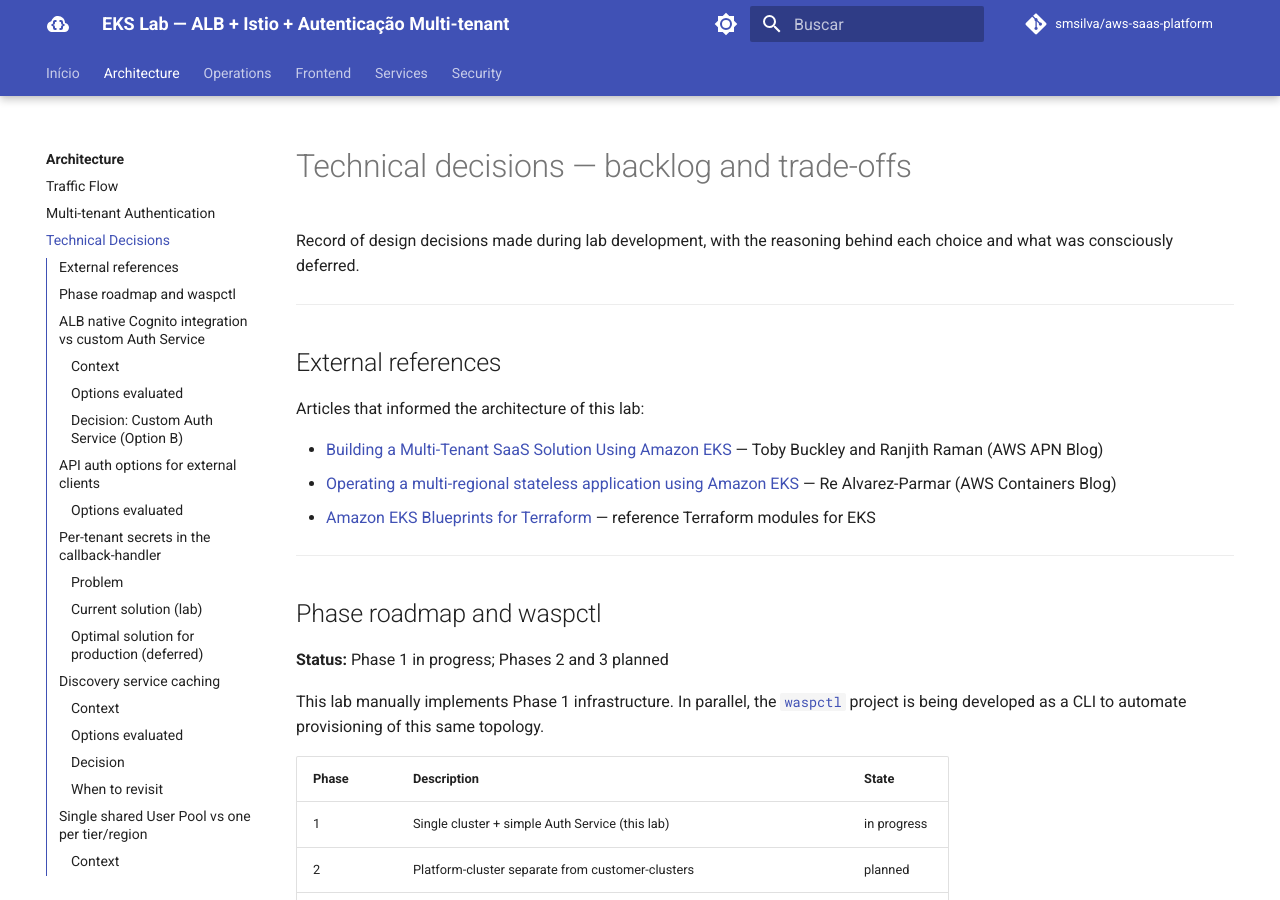
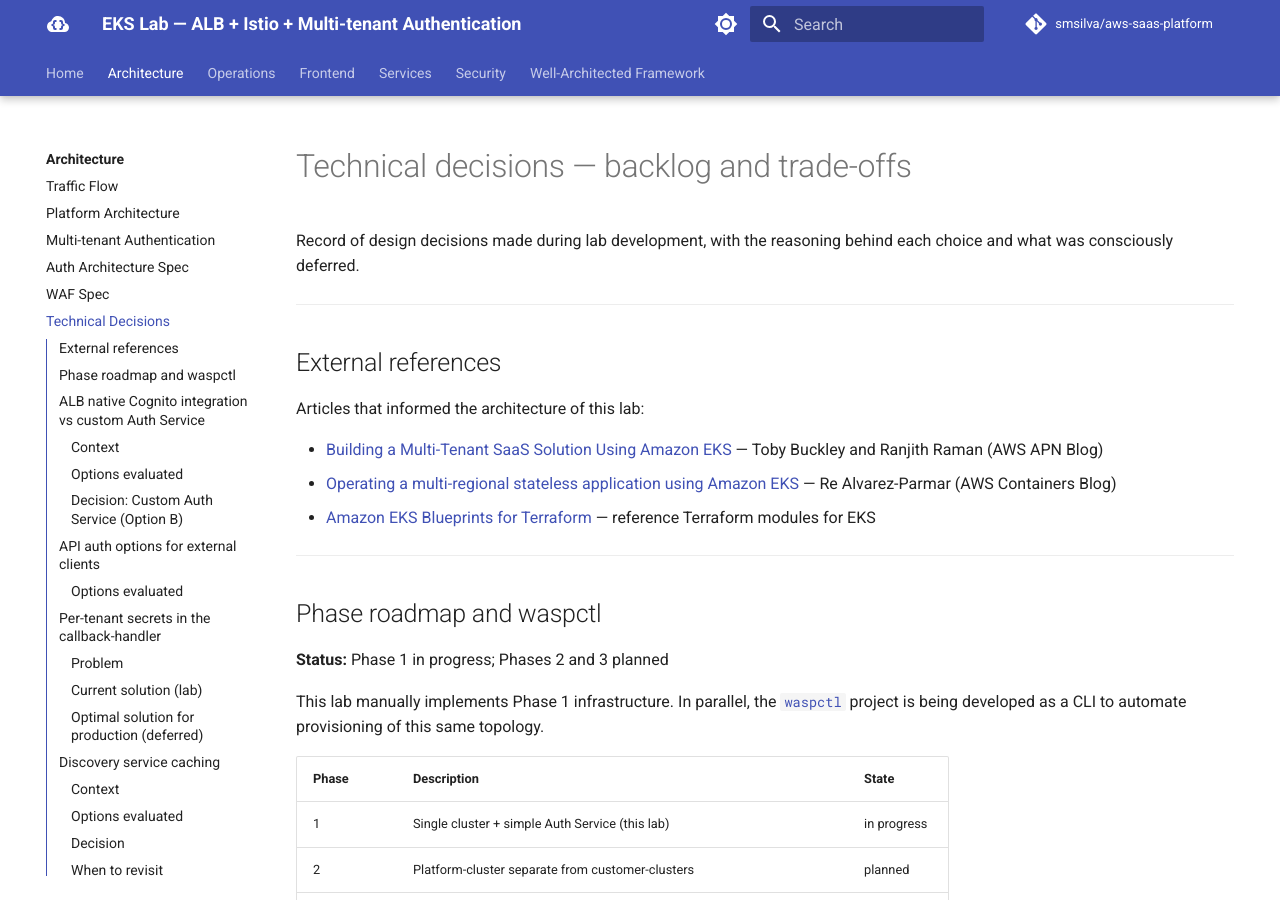
Before and after one commit to smsilva/aws-saas-platform, an MkDocs documentation site: the page built from docs/technical-decisions.md, in a window 1280 px wide and 900 px high. Built offline with MkDocs 1.6.1 and Material for MkDocs 9.7.7, drawn with Linux system fonts in a browser that asks for light colours; comment, search, counter and statistics services are not loaded; part of the change alters nothing that is shown.

Commit message:
docs(mkdocs): translate config to English and expand nav
Translate all pt-BR strings (site name/description, theme language,
toggle labels, search lang, toc title, Home nav entry) to English.

Add previously unlisted docs to the nav:
- architecture/platform-architecture.md
- architecture/auth-multitenant.md
- architecture/waf.md
- onboarding.md (under Operations)
- well-architected-framework/README.md (new top-level section)

Co-Authored-By: Claude Opus 4.7 <noreply@anthropic.com>

```diff
--- a/mkdocs.yml
+++ b/mkdocs.yml
@@ -1,7 +1,7 @@
-site_name: EKS Lab — ALB + Istio + Autenticação Multi-tenant
+site_name: EKS Lab — ALB + Istio + Multi-tenant Authentication
 site_description: >
-  Laboratório de EKS com VPC, ALB, Istio Gateway, WAF, Cognito e DynamoDB.
-  Plataforma SaaS multi-tenant com autenticação federada via múltiplos IdPs.
+  EKS lab with VPC, ALB, Istio Gateway, WAF, Cognito, and DynamoDB.
+  Multi-tenant SaaS platform with federated authentication via multiple IdPs.
 site_author: Silvio Silva
 site_url: https://smsilva.github.io/aws-saas-platform/
 repo_url: https://github.com/smsilva/aws-saas-platform
@@ -11,7 +11,7 @@ docs_dir: docs
 
 theme:
   name: material
-  language: pt-BR
+  language: en
   features:
     - navigation.tabs
     - navigation.tabs.sticky
@@ -30,19 +30,19 @@ theme:
       accent: amber
       toggle:
         icon: material/brightness-7
-        name: Mudar para tema escuro
+        name: Switch to dark theme
     - scheme: slate
       primary: indigo
       accent: amber
       toggle:
         icon: material/brightness-4
-        name: Mudar para tema claro
+        name: Switch to light theme
   icon:
     logo: material/cloud-braces
 
 plugins:
   - search:
-      lang: pt
+      lang: en
 
 markdown_extensions:
   - admonition
@@ -68,21 +68,25 @@ markdown_extensions:
   - def_list
   - toc:
       permalink: true
-      title: Nesta página
+      title: On this page
 
 nav:
-  - Início: README.md
+  - Home: README.md
 
   - Architecture:
     - architecture/README.md
     - Traffic Flow: architecture/traffic-flow.md
+    - Platform Architecture: architecture/platform-architecture.md
     - Multi-tenant Authentication: multi-tenant-auth-flow.md
+    - Auth Architecture Spec: architecture/auth-multitenant.md
+    - WAF Spec: architecture/waf.md
     - Technical Decisions: technical-decisions.md
 
   - Operations:
     - operations/README.md
     - Step-by-Step: operations/step-by-step.md
     - Customer Onboarding: customer-onboarding.md
+    - Tenant Onboarding Spec: onboarding.md
     - Destroy the Lab: operations/destroy-lab.md
 
   - Frontend:
@@ -102,3 +106,6 @@ nav:
     - SEC-005 — ALB Security Groups: security/issues/sec-005.md
     - SEC-006 — IMDSv1 on nodes: security/issues/sec-006.md
     - SEC-007 — WAF without rate limiting: security/issues/sec-007.md
+
+  - Well-Architected Framework:
+    - well-architected-framework/README.md
```
